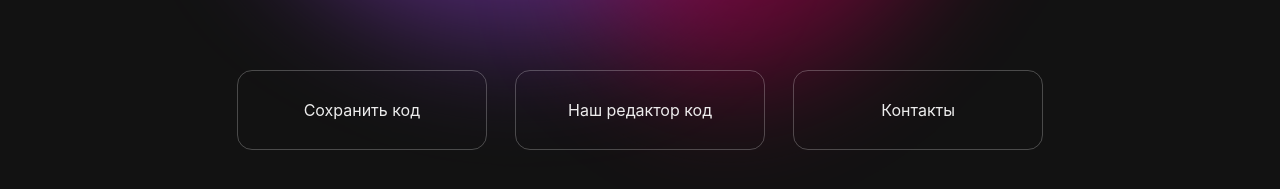
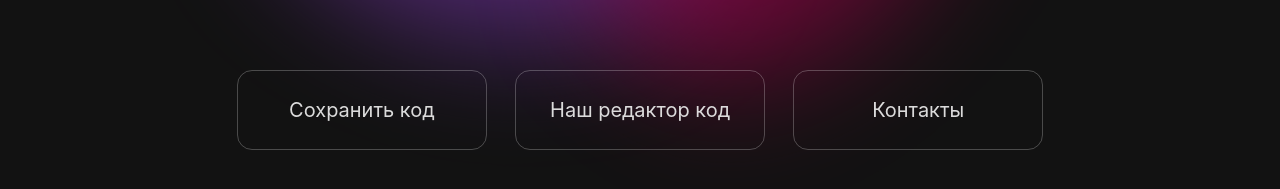
Before and after one commit to Cucumberchik/save-code, a Next.js app: page / in a window 1280 px wide. Shown: the part 385-574 px from the top of the page. Built offline with nearby package versions, Linux system fonts and the light colour scheme; no server answers; a web font is replaced by a local one.

Commit message:
fixed home page

```diff
--- a/src/app/app.css
+++ b/src/app/app.css
@@ -87,8 +87,8 @@
         border-radius: 15px;
         border: 1px solid var(--gray-alpha-500);
         transition: 0.15s;
-        color: var(--gray-alpha-1000);
-
+        color: var(--gray-alpha-950);
+        font-size: 20px;
     }
     a:hover {
         border: 1px solid var(--gray-alpha-600);
```
